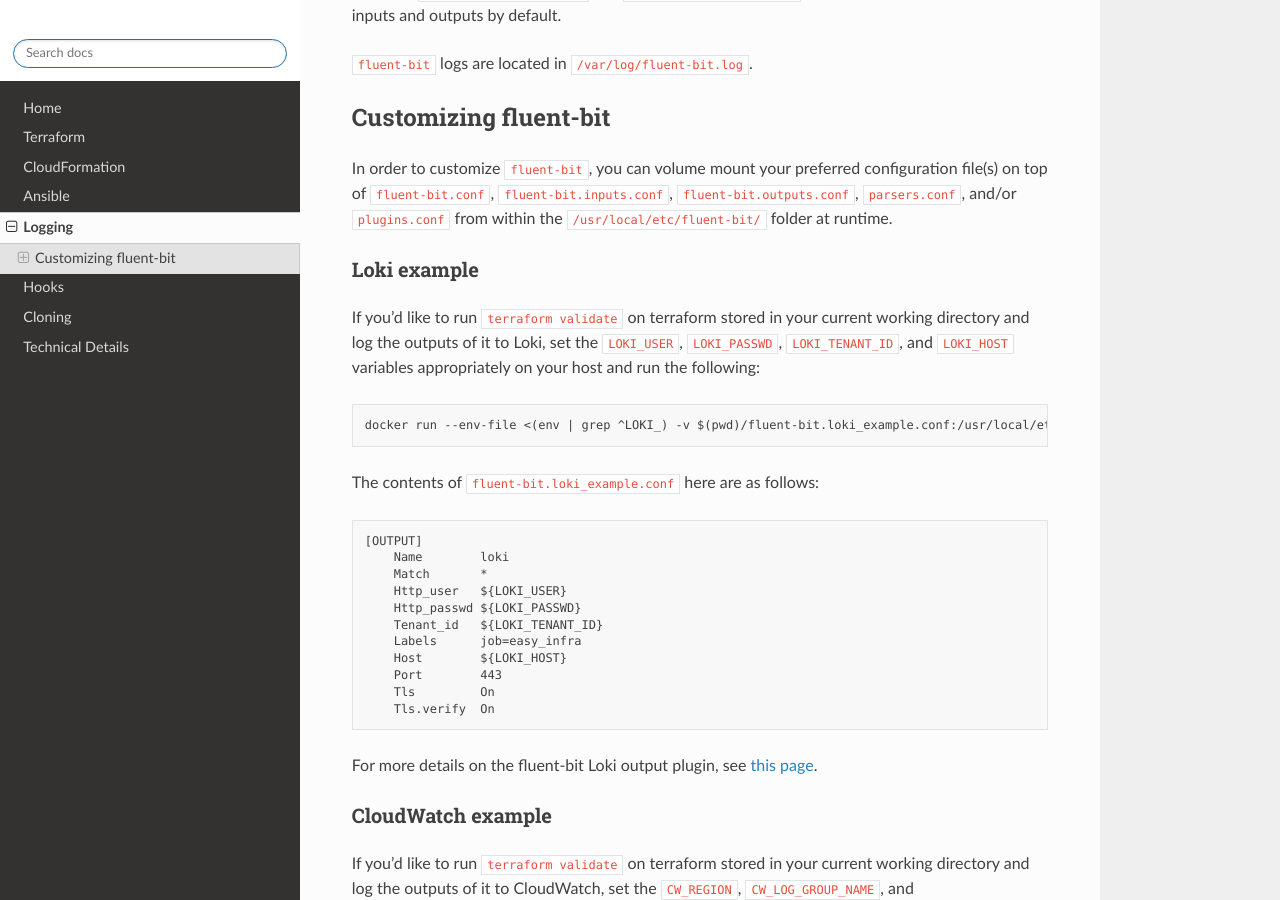
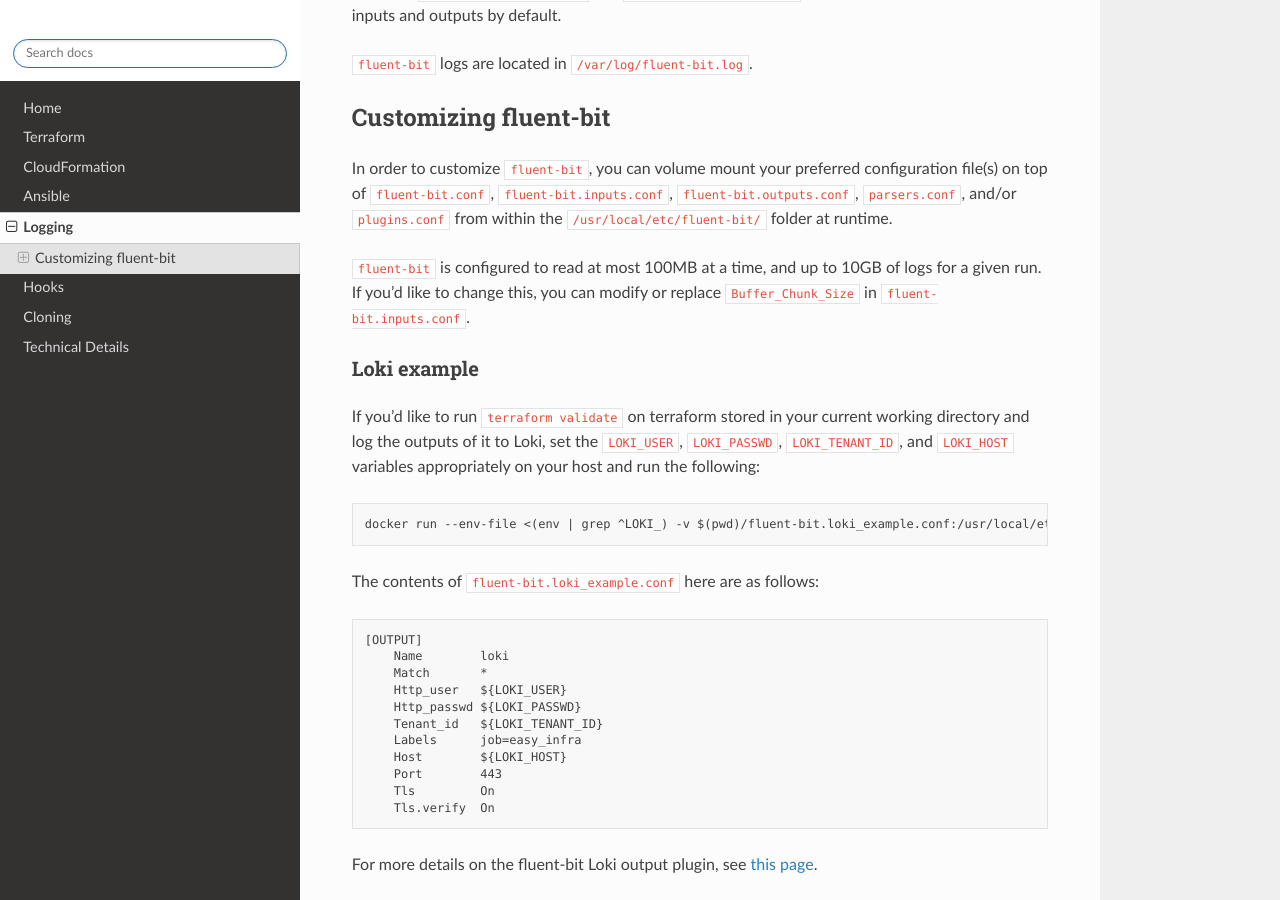
Before and after one commit to SeisoLLC/easy_infra, a Sphinx documentation site: the page built from docs/Logging/index.rst, in a window 1280 px wide and 900 px high, scrolled down 304 px. Built offline with Sphinx 7.4.7 and the Read the Docs theme 2.0.0, drawn with Linux system fonts in a browser that asks for light colours.

Commit message:
Fix fluent-bit chunk size

```diff
--- a/docs/Logging/index.rst
+++ b/docs/Logging/index.rst
@@ -17,6 +17,9 @@
 In order to customize ``fluent-bit``, you can volume mount your preferred configuration file(s) on top of ``fluent-bit.conf``,
 ``fluent-bit.inputs.conf``, ``fluent-bit.outputs.conf``, ``parsers.conf``, and/or ``plugins.conf`` from within the ``/usr/local/etc/fluent-bit/``
 folder at runtime.
+
+``fluent-bit`` is configured to read at most 100MB at a time, and up to 10GB of logs for a given run. If you'd like to change this, you can modify or
+replace ``Buffer_Chunk_Size`` in ``fluent-bit.inputs.conf``.
 
 Loki example
 ^^^^^^^^^^^^
```
Also changed, not shown: 1 other file.
